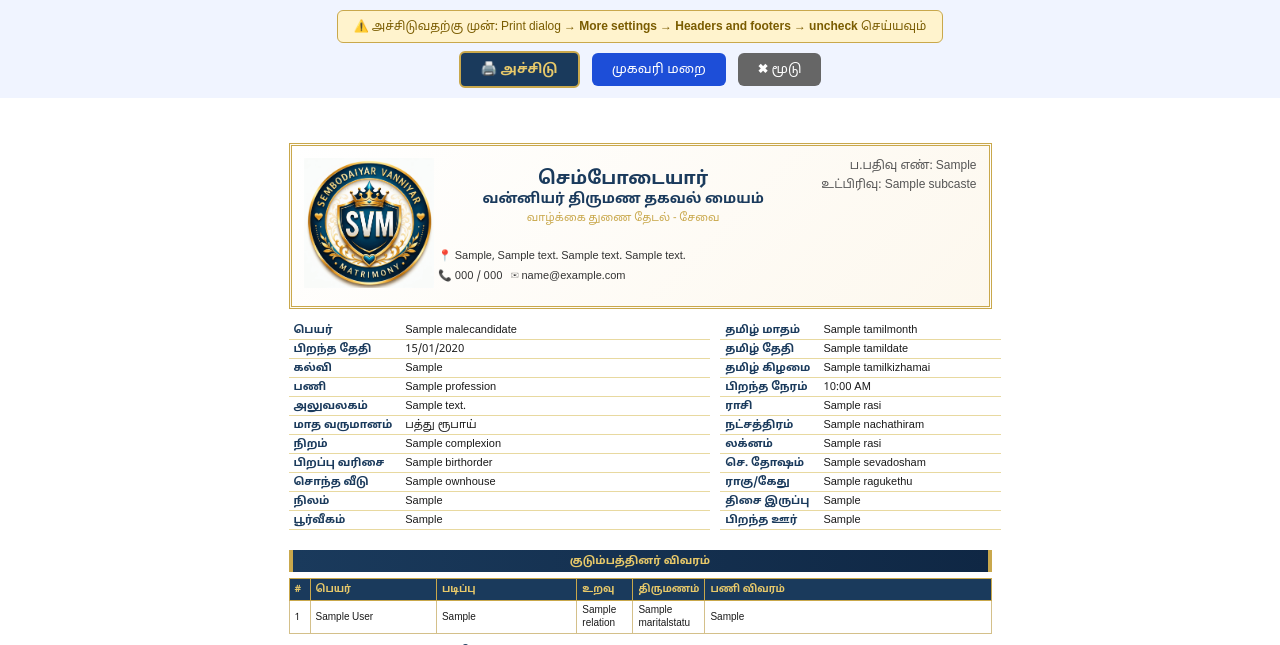
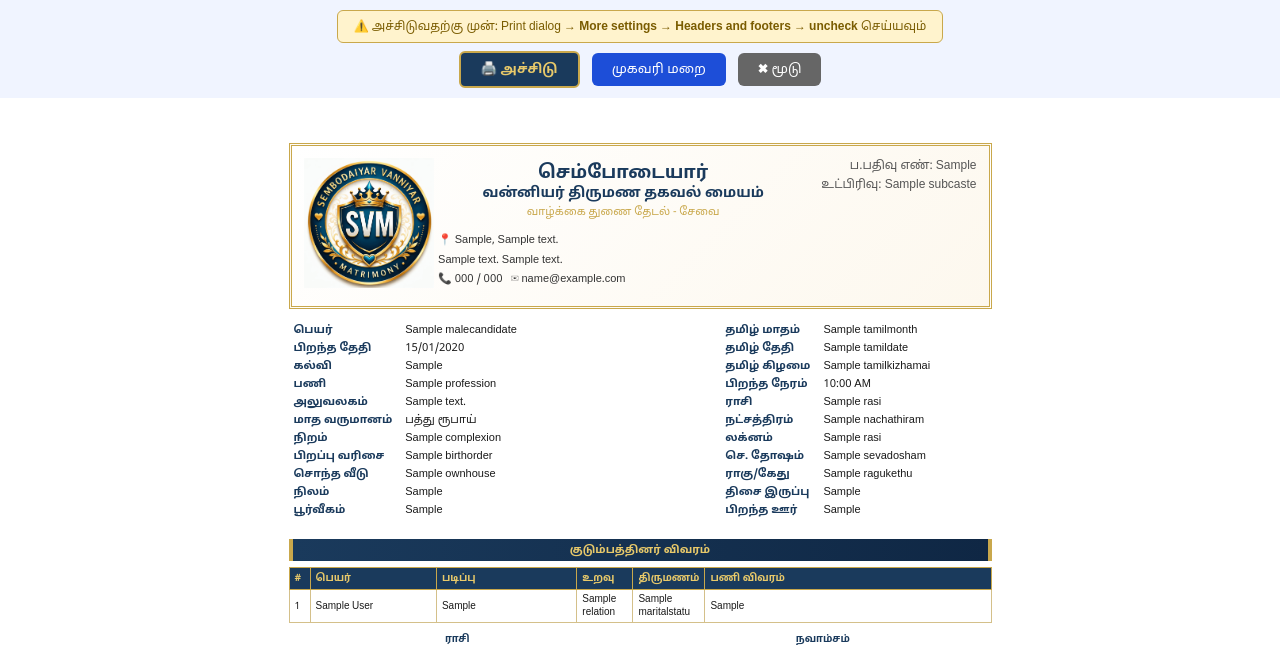
Before and after one commit to asaimani/sembodai, a Django app: page /candidates/M/1/print/?plain=1 in a window 1280 px wide. Shown: the top 645 px of the page. Run offline with Django 5.2, Linux system fonts and the light colour scheme; a user stored in the database is signed in; tables that the repository leaves empty hold one stand-in row (values such as "Sample post"); parts of the project's set-up code (start-up, migrations or seed data) failed here and were passed over.

Commit message:
Remove grid lines from அடிப்படை and ஜோதிட tables in both print pages

```diff
--- a/templates/matrimony/candidate_print_plain.html
+++ b/templates/matrimony/candidate_print_plain.html
@@ -48,7 +48,7 @@
 
         /* Info tables */
         table.info-table { width: 100%; border-collapse: collapse; }
-        table.info-table td { padding: 2px 5px; font-size: 11px; border-bottom: 1px solid #e8d9a0; vertical-align: top; }
+        table.info-table td { padding: 2px 5px; font-size: 11px; border-bottom: none; vertical-align: top; }
         table.info-table td:first-child { color: var(--navy); white-space: nowrap; width: 1%; font-weight: 600; padding-right: 8px; }
         table.info-table td:last-child  { color: #1a1a1a; font-weight: 500; word-break: break-word; }
 
@@ -112,7 +112,7 @@
         <tr>
             <td colspan="2" style="border:none;" class="header-divider">
                 <div class="header-admin">
-                    📍 {{ admin_profile.location }}{% if admin_profile.address_line1 %}, {{ admin_profile.address_line1 }}{% endif %}
+                    📍 {{ admin_profile.location }}{% if admin_profile.address_line1 %}, {{ admin_profile.address_line1 }}{% endif %}<br>
                     {% if admin_profile.address_line2 %} {{ admin_profile.address_line2 }}{% endif %}
                     {% if admin_profile.address_line3 %} {{ admin_profile.address_line3 }}{% endif %}<br>
                     📞 {{ admin_profile.phone }}{% if admin_profile.alternate_phone %} / {{ admin_profile.alternate_phone }}{% endif %}{% if admin_profile.email %} &nbsp;&nbsp;✉ {{ admin_profile.email }}{% endif %}
```
